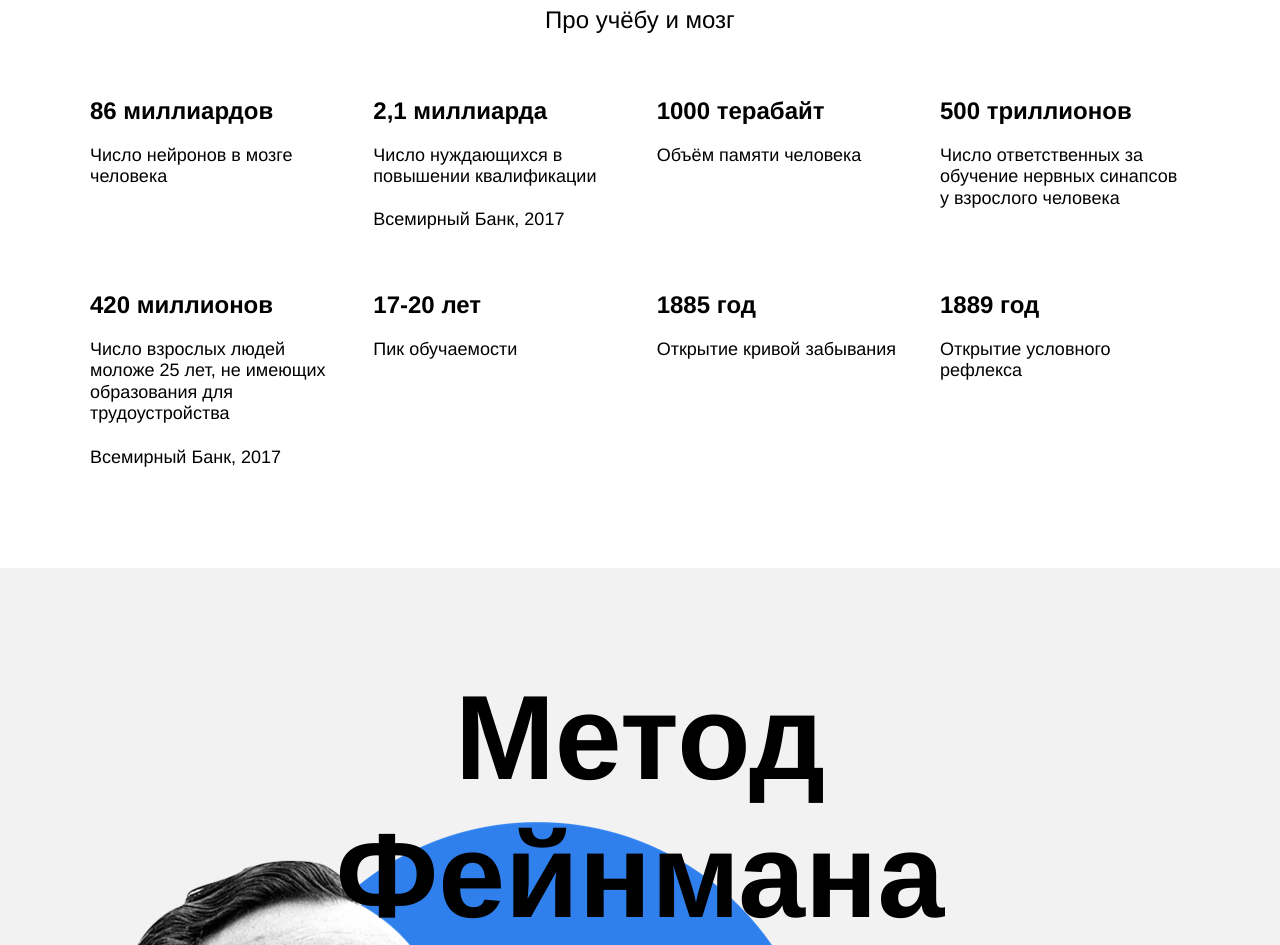
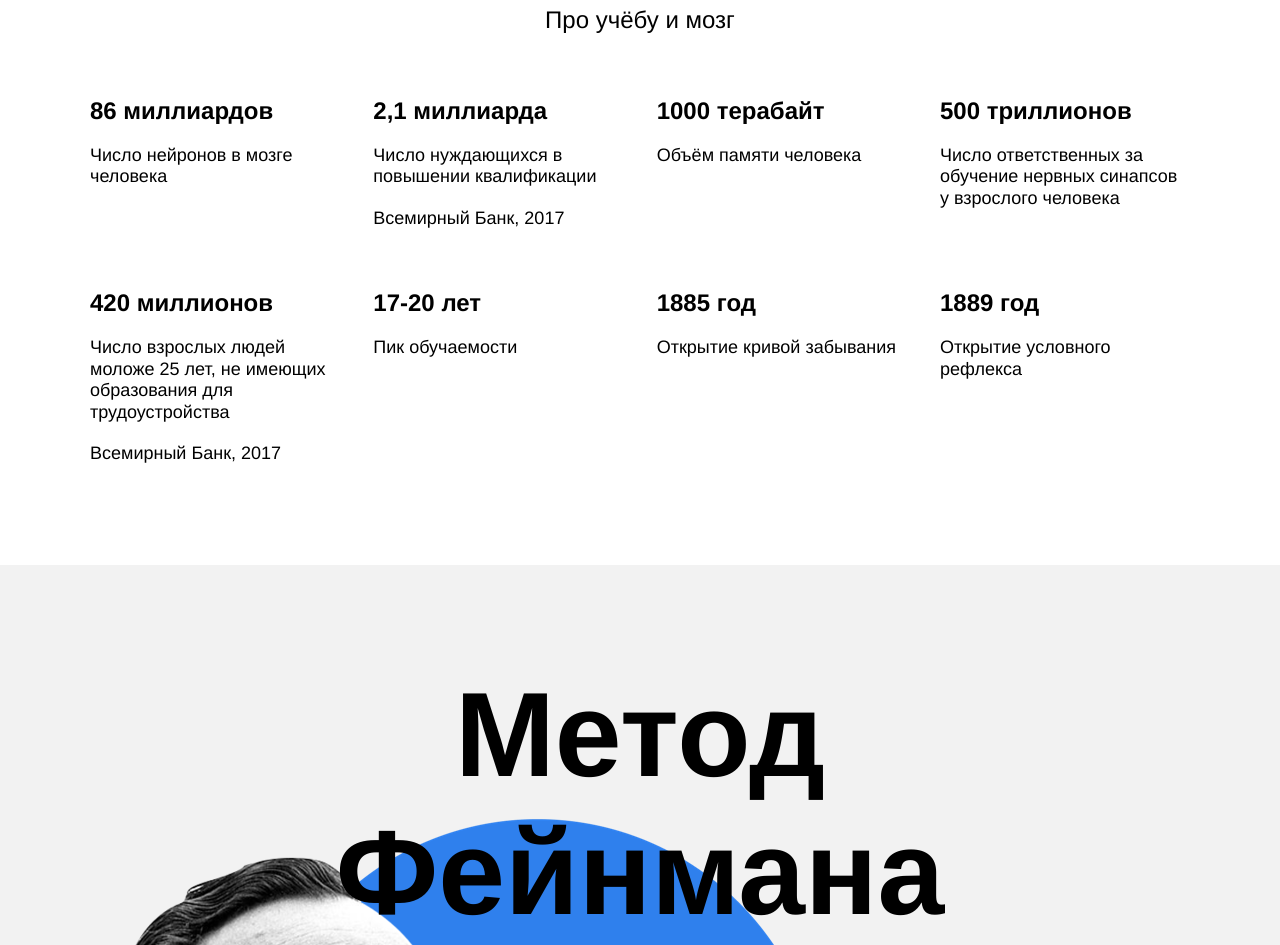
Before and after one commit to mariaselivanova/how-to-learn, a plain HTML site: page index.html in a window 1280 px wide. Shown: the part 1442-2387 px from the top of the page. Drawn offline with Linux system fonts and the light colour scheme.

Commit message:
how to learn2

```diff
--- a/index.html
+++ b/index.html
@@ -38,7 +38,8 @@
           </div>
           <div class="table__cell">
             <h4 class="table__heading">2,1 миллиарда</h4>
-            <p class="table__text">Число нуждающихся в повышении квалификации<br><br>Всемирный Банк, 2017</p>
+            <p class="table__text">Число нуждающихся в повышении квалификации</p>
+            <p class="table__text">Всемирный Банк, 2017</p>
           </div>
           <div class="table__cell">
             <h4 class="table__heading">1000 терабайт</h4>
@@ -50,7 +51,8 @@
           </div>
           <div class="table__cell">
             <h4 class="table__heading">420 миллионов</h4>
-            <p class="table__text">Число взрослых людей моложе 25 лет, не имеющих образования для трудоустройства<br><br>Всемирный Банк, 2017</p>
+            <p class="table__text">Число взрослых людей моложе 25 лет, не имеющих образования для трудоустройства</p>
+            <p class="table__text" >Всемирный Банк, 2017</p>
           </div>
           <div class="table__cell">
             <h4 class="table__heading">17-20 лет</h4>
```
